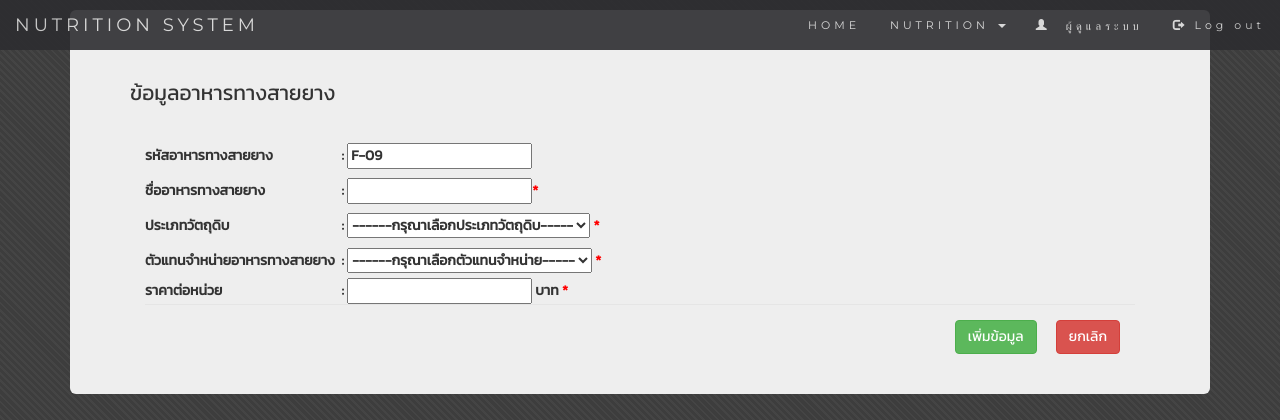
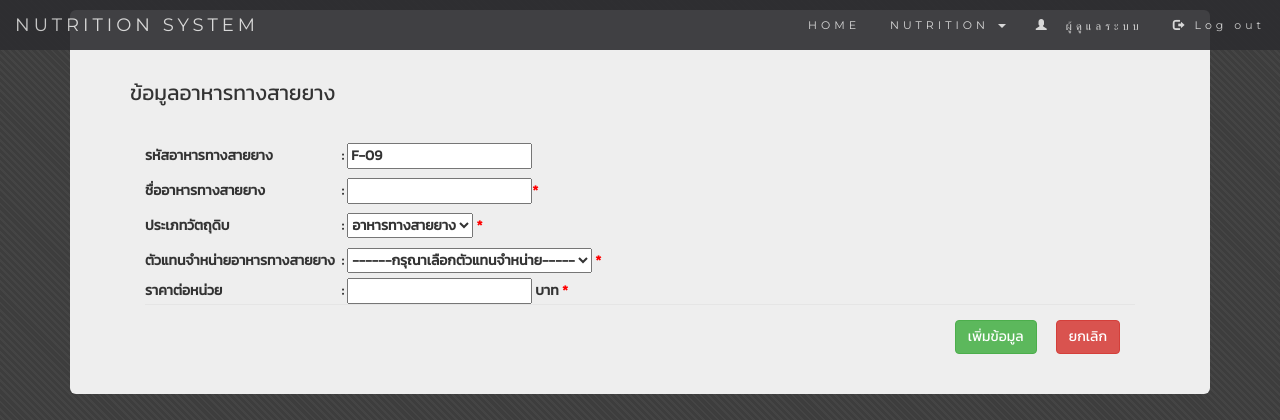
Before and after one commit to flamezaxaou10/Nutrition, a PHP site: page /feed.php in a window 1280 px wide. Shown: the top 420 px of the page. Run offline with PHP 8.4, Linux system fonts and the light colour scheme; a user stored in the database is signed in; data comes from the database, SQL or seed files in the repository; data that the repository does not hold is empty.

Commit message:
หกฟหก

```diff
--- a/feed.php
+++ b/feed.php
@@ -81,8 +81,8 @@ if($flag==0){
                   <td>ประเภทวัตถุดิบ</td>
                   <td>:
                     <select name="stock" required>
-                      <option value=""  disabled selected>------กรุณาเลือกประเภทวัตถุดิบ-----</option>
-                  <?php
+                      <option value="MT-06"  selected>อาหารทางสายยาง</option>
+                  <!-- <?php
                     $sql = "SELECT * FROM stock  ORDER BY name_stock";
                     $result = mysql_query($sql, $connect1);
                     while ($row = mysql_fetch_array($result)){
@@ -90,7 +90,7 @@ if($flag==0){
                     <option value="<?php echo $row['id_stock']; ?>"><?php echo $row['name_stock']; ?></option>
                   <?php
                     }
-                   ?>
+                   ?> -->
                    </select>
                    <font color="red">*</font>
                   </td>
```
